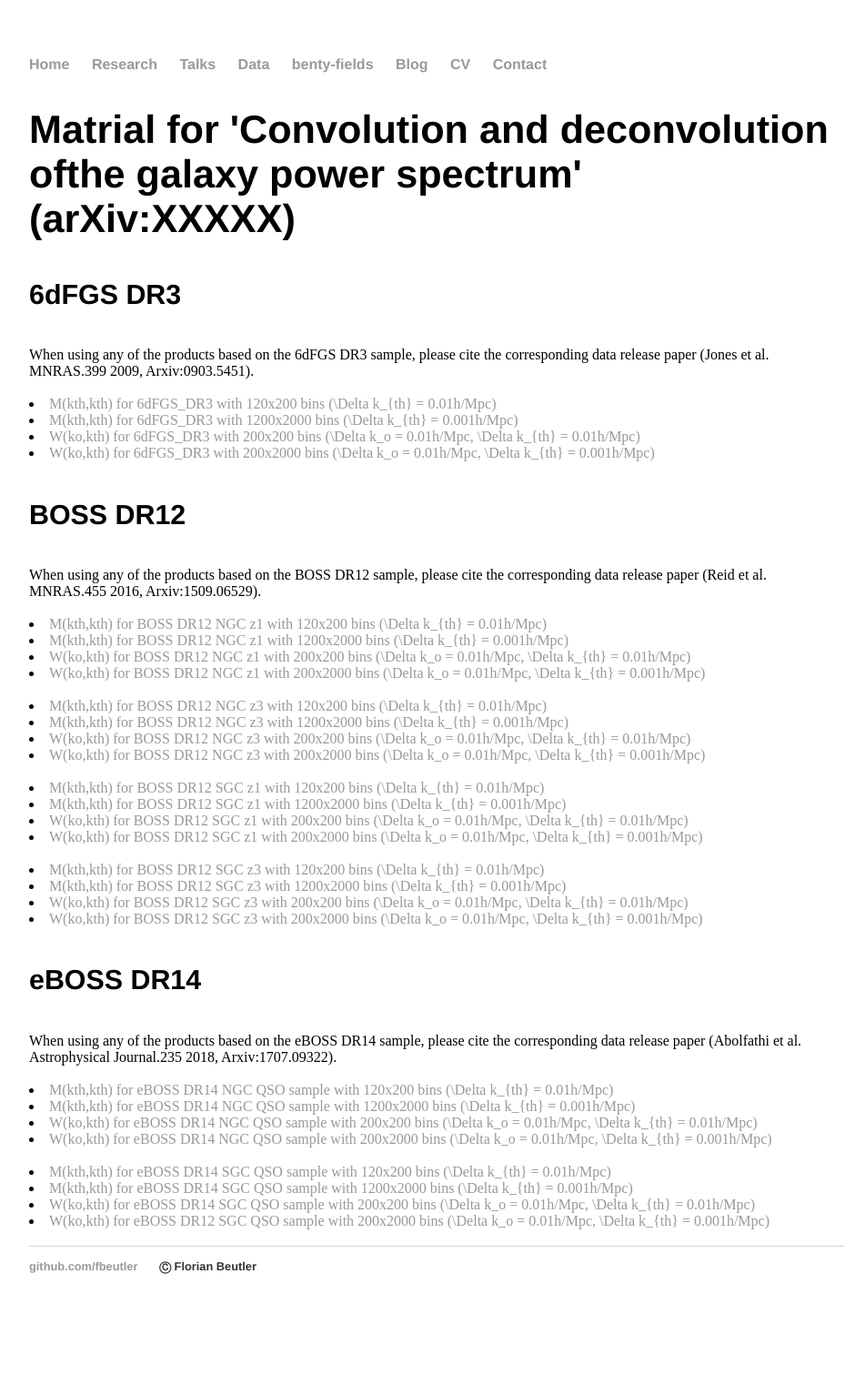
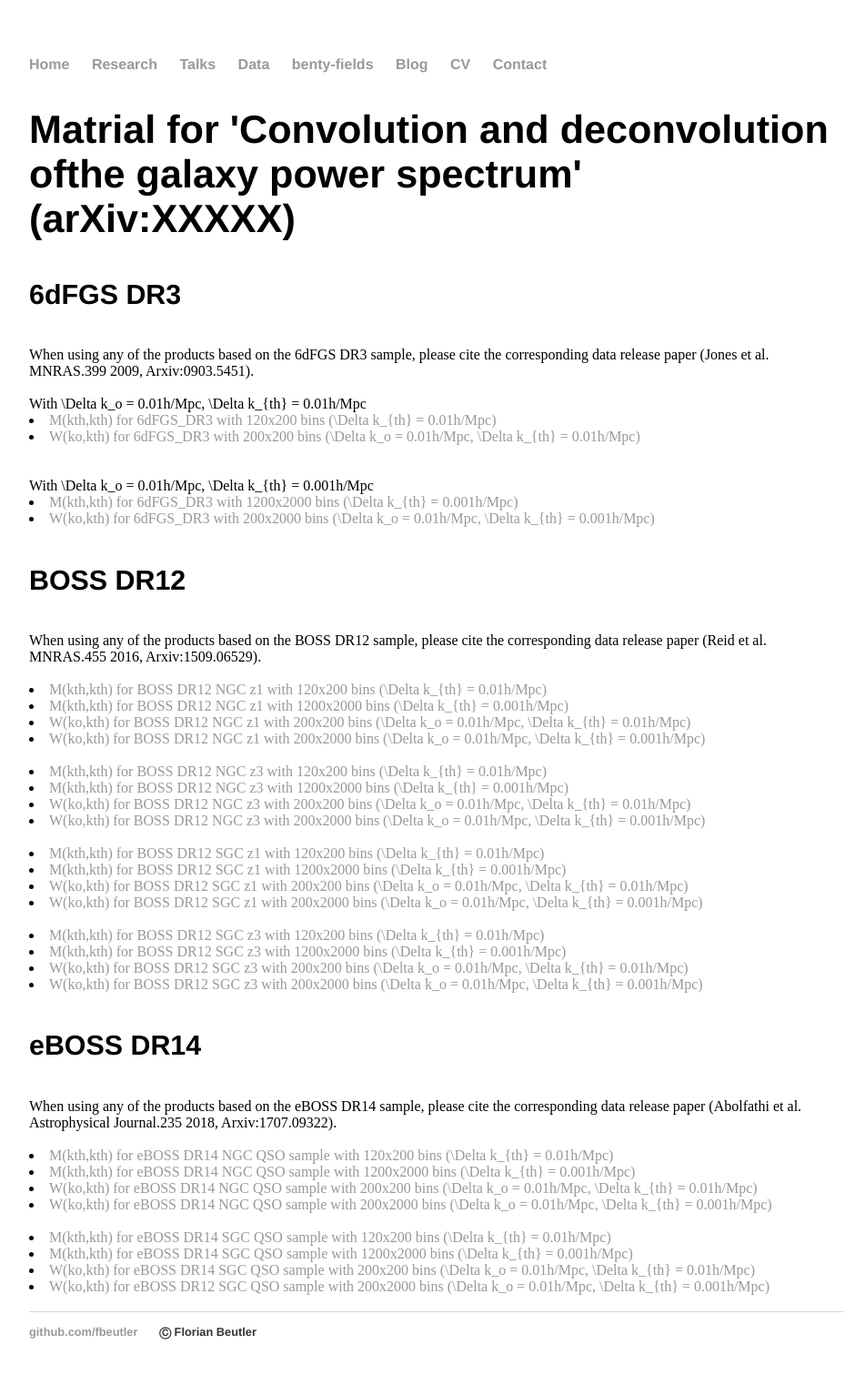
Before and after one commit to fbeutler/fbeutler.github.io, a Jekyll site: the page built from hub/deconv_paper.html, in a window 1280 px wide. Shown: the whole page at 91% size, without its empty margins (160-1100 px from the left). Built offline with Jekyll 4.4.1, drawn with Linux system fonts in a browser that asks for light colours; before the commit the page ends 1461 px from its top, so only the background shows below that.

Commit message:
Update deconv_paper.html

```diff
--- a/hub/deconv_paper.html
+++ b/hub/deconv_paper.html
@@ -10,14 +10,17 @@ title: Some material
 	    When using any of the products based on the 6dFGS DR3 sample, please cite the corresponding data release paper (Jones et al.
 	    MNRAS.399 2009, Arxiv:0903.5451).<br><br>
 
+    With \Delta k_o = 0.01h/Mpc, \Delta k_{th} = 0.01h/Mpc
     <li>
         <a href="M2D_pk_6dFGS_DR3_1_1_1_1_1_10_1.dat">M(kth,kth) for 6dFGS_DR3 with 120x200 bins (\Delta k_{th} = 0.01h/Mpc)</a>
     </li>
     <li>
+        <a href="W2D_pk_6dFGS_DR3_1_1_1_1_1_10_1.dat">W(ko,kth) for 6dFGS_DR3 with 200x200 bins (\Delta k_o = 0.01h/Mpc, \Delta k_{th} = 0.01h/Mpc)</a>
+    </li><br><br>
+
+    With \Delta k_o = 0.01h/Mpc, \Delta k_{th} = 0.001h/Mpc
+    <li>
 	<a href="M2D_pk_6dFGS_DR3_1_1_1_1_1_10_10.dat">M(kth,kth) for 6dFGS_DR3 with 1200x2000 bins (\Delta k_{th} = 0.001h/Mpc)</a>
-    </li>
-    <li>
-        <a href="W2D_pk_6dFGS_DR3_1_1_1_1_1_10_1.dat">W(ko,kth) for 6dFGS_DR3 with 200x200 bins (\Delta k_o = 0.01h/Mpc, \Delta k_{th} = 0.01h/Mpc)</a>
     </li>
     <li>
 	<a href="W2D_pk_6dFGS_DR3_1_1_1_1_1_10_10.dat">W(ko,kth) for 6dFGS_DR3 with 200x2000 bins (\Delta k_o = 0.01h/Mpc, \Delta k_{th} = 0.001h/Mpc)</a>
```
